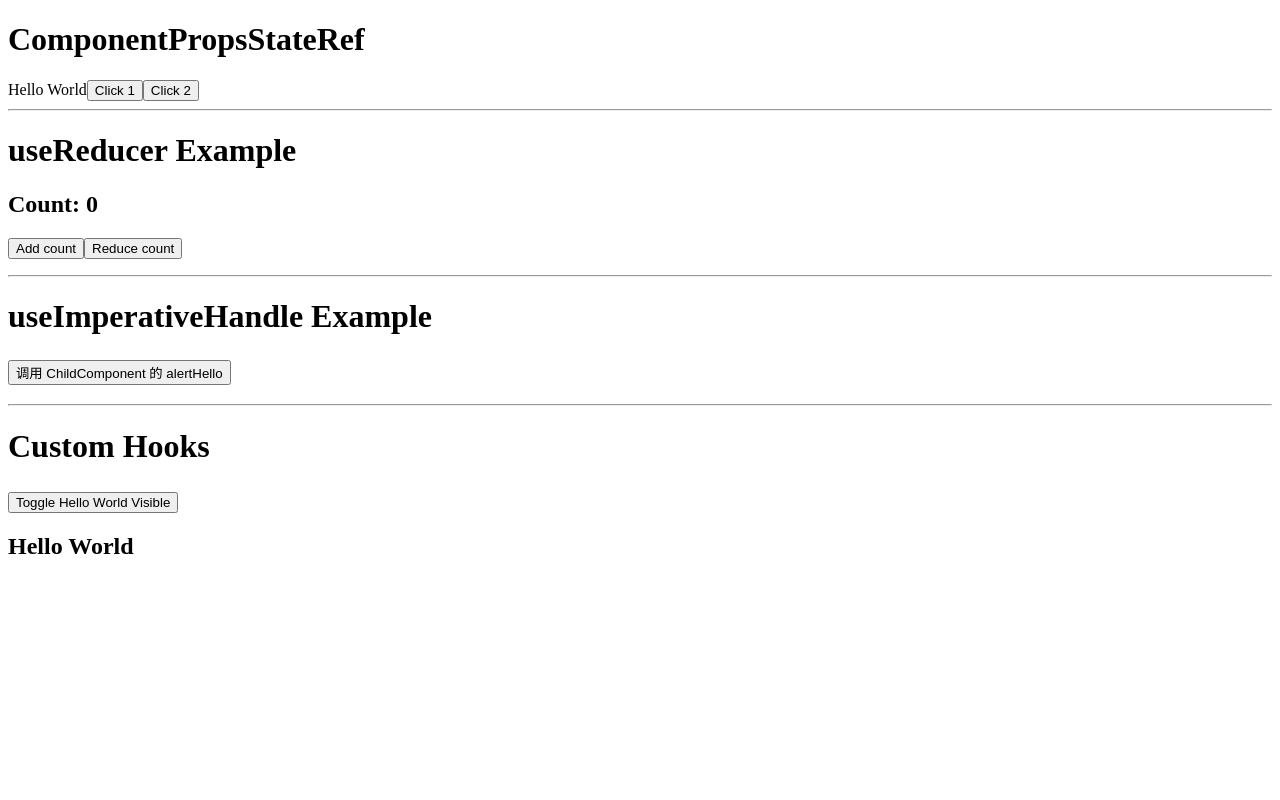
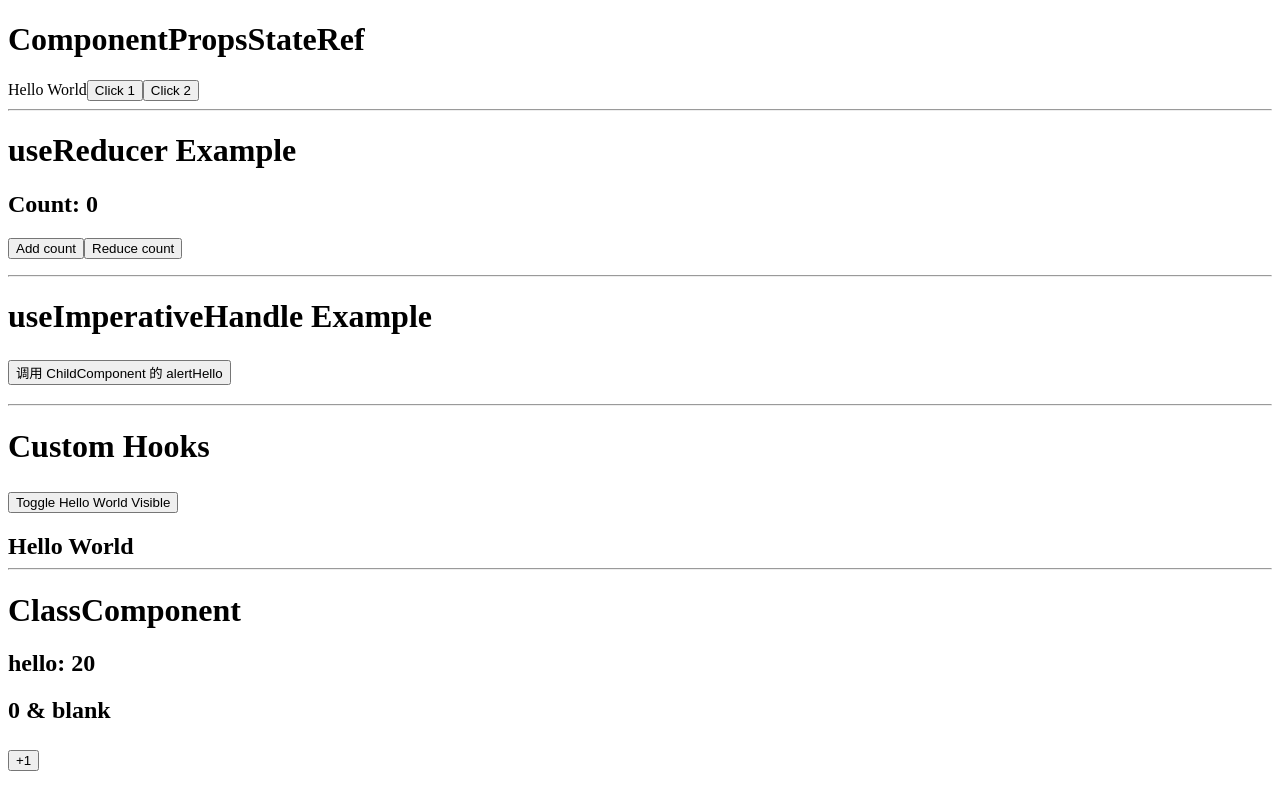
Before and after one commit to LiangNiang/react-ts-cheatsheet, a React (Vite) app: page / in a window 1280 px wide. Built offline with nearby package versions, Linux system fonts and the light colour scheme.

Commit message:
:sparkles: 增加了类组件以及 defaultProps 的例子

```diff
--- /dev/null
+++ b/src/class-components.tsx
@@ -0,0 +1,53 @@
+import { Component } from 'react'
+
+type Props = {
+  message: string
+  age?: number
+}
+
+type State = {
+  count: number
+}
+
+class ClassComponent extends Component<Props, State> {
+  /**
+   * 不需要加 Readonly，React 已经正确标记了
+   * @see {@link https://github.com/DefinitelyTyped/DefinitelyTyped/pull/26813}
+   * */
+  state: State = {
+    count: 0
+  }
+
+  /** 类属性 */
+  pointer?: number
+  /** 类属性，初始🈯️自动推断类型 */
+  username = 'blank'
+
+  componentDidMount() {
+    this.pointer = 3
+  }
+
+  /** 类方法 */
+  increment = (value: number) => {
+    this.setState((state) => ({
+      count: state.count + value
+    }))
+  }
+
+  render() {
+    /** 解构并赋值，等价于 defaultProps */
+    const { age = 20, message } = this.props
+    return (
+      <div>
+        <h1>ClassComponent</h1>
+        <h2>{message}: {age}</h2>
+        <h2>{this.state.count} & {this.username}</h2>
+        <h2>
+          <button onClick={() => this.increment(1)}>+1</button>
+        </h2>
+      </div>
+    )
+  }
+}
+
+export default ClassComponent
--- a/src/component-props-state-ref.tsx
+++ b/src/component-props-state-ref.tsx
@@ -1,20 +1,25 @@
 import { ChangeEvent, useEffect, useRef, useState } from 'react'
 
 type Props = {
-  message: string
-  count: number
-  disabled: boolean
-  names: string[]
+  message: string;
+  count: number;
+  disabled: boolean;
+  names: string[];
   /** 状态，（ 可以通过这样的 ts-doc 来添加注释 ） */
-  status: 'success' | 'error'
-  onClick: (id: number) => void
-  onChange: (event: ChangeEvent<HTMLInputElement>) => void
-  optional?: any
-  btnProps: CommonComponentProps['btnProps']
-}
+  status: 'success' | 'error';
+  onClick: (id: number) => void;
+  onChange: (event: ChangeEvent<HTMLInputElement>) => void;
+  optional?: any;
+  btnProps: CommonComponentProps['btnProps'];
+};
 
 /** React 组件 */
-const ComponentPropsStateRef = ({ message, status, btnProps }: Props) => {
+const ComponentPropsStateRef = ({
+  /** 解构并赋值，等价于 defaultProps */
+  message = 'hello',
+  status,
+  btnProps,
+}: Props) => {
   /** state 部分 */
   /** 自动推断 state 类型 */
   const [visible, toggle] = useState(false)
--- a/src/main.tsx
+++ b/src/main.tsx
@@ -4,6 +4,7 @@ import ComponentPropsStateRef from './component-props-state-ref'
 import UseImperativeHandleExample from './useImperativeHandle'
 import UseReducerExample from './useReducer'
 import CustomHooksExample from './custom-hooks'
+import ClassComponent from './class-components'
 
 ReactDOM.createRoot(document.getElementById('root') as HTMLElement).render(
   <React.StrictMode>
@@ -15,5 +16,7 @@ ReactDOM.createRoot(document.getElementById('root') as HTMLElement).render(
     <UseImperativeHandleExample />
     <hr />
     <CustomHooksExample />
+    <hr />
+    <ClassComponent message='hello' />
   </React.StrictMode>
 )
```
Also changed, not shown: 1 other file (tests, documents, lock files or other folders).
